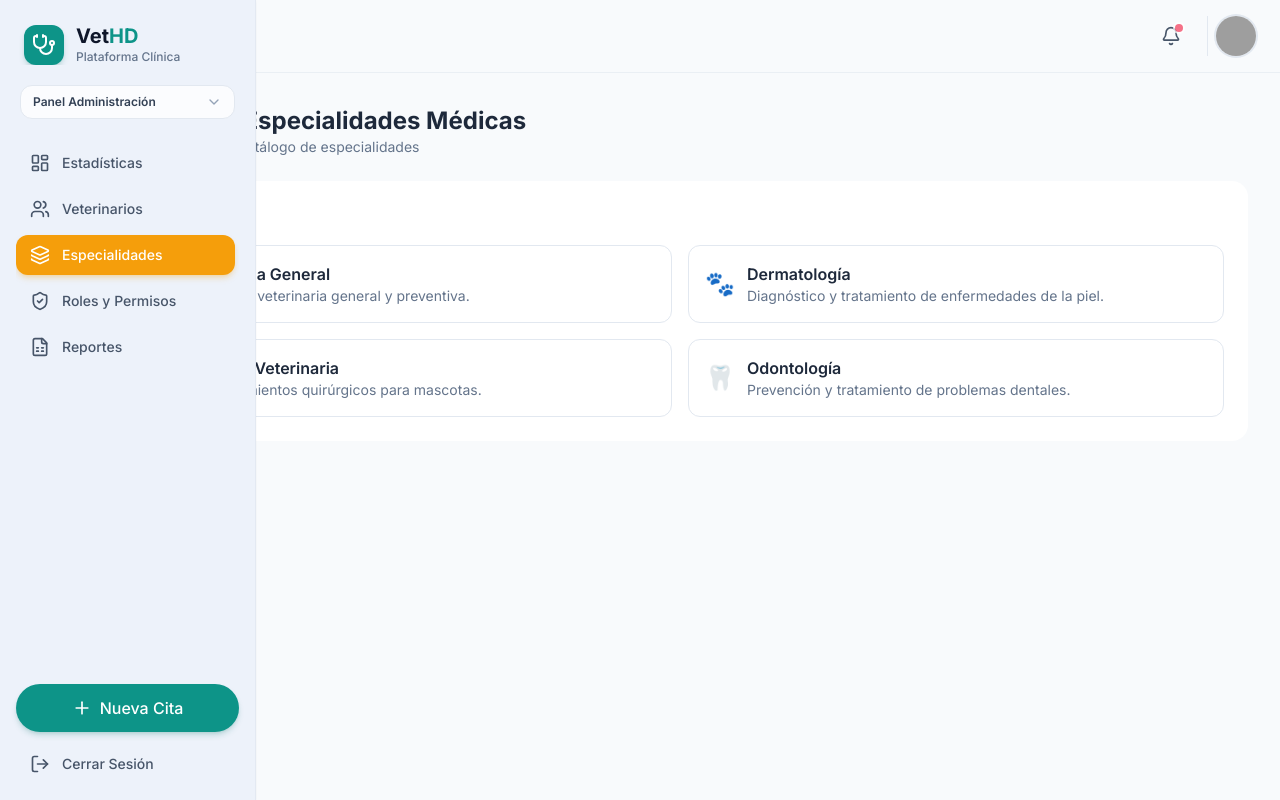
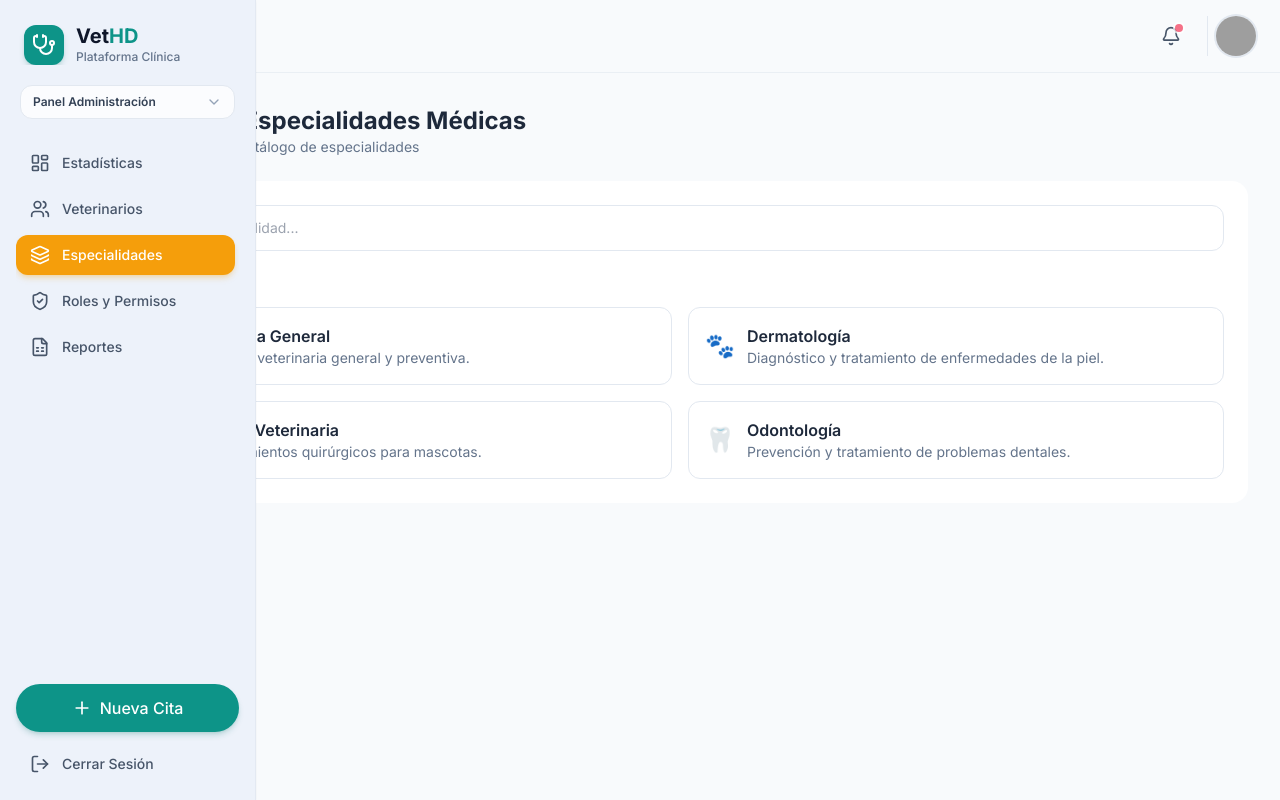
Before and after one commit to Edudev2004/hd-veterinaria-frontend, a React (Vite) app: page /admin/especialidades in a window 1280 px wide. Built offline with nearby package versions, Linux system fonts and the light colour scheme; grey boxes are pictures that could not be loaded.

Commit message:
US-29: Agregar buscador de especialidades

```diff
--- a/src/features/admin/pages/AdminSpecialtiesPage.tsx
+++ b/src/features/admin/pages/AdminSpecialtiesPage.tsx
@@ -41,6 +41,16 @@ const initialSpecialties: Specialty[] = [
 
 export const AdminSpecialtiesPage: React.FC = () => {
   const [specialties] = useState<Specialty[]>(initialSpecialties);
+  const [query, setQuery] = useState('');
+
+  const filteredSpecialties = specialties.filter((specialty) => {
+  const search = query.toLowerCase();
+
+  return (
+    specialty.name.toLowerCase().includes(search) ||
+    specialty.description.toLowerCase().includes(search)
+  );
+});
 
   return (
     <div className="flex flex-col gap-6">
@@ -55,12 +65,21 @@ export const AdminSpecialtiesPage: React.FC = () => {
       </div>
 
       <div className="bg-white rounded-2xl p-6">
+        <div className="mb-4">
+         <input
+           type="text"
+           value={query}
+           onChange={(event) => setQuery(event.target.value)}
+           placeholder="Buscar especialidad..."
+           className="w-full rounded-xl border border-slate-200 px-4 py-3 text-sm outline-none focus:border-slate-400"
+           />
+       </div>
         <h2 className="font-bold mb-4">
           Especialidades
         </h2>
 
         <div className="grid gap-4 md:grid-cols-2">
-          {specialties.map((specialty) => (
+          {filteredSpecialties.map((specialty) => (
             <div
               key={specialty.id}
               className="border border-slate-200 rounded-xl p-4"
```
